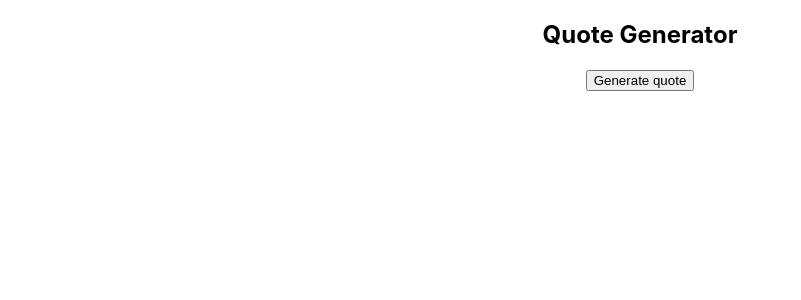
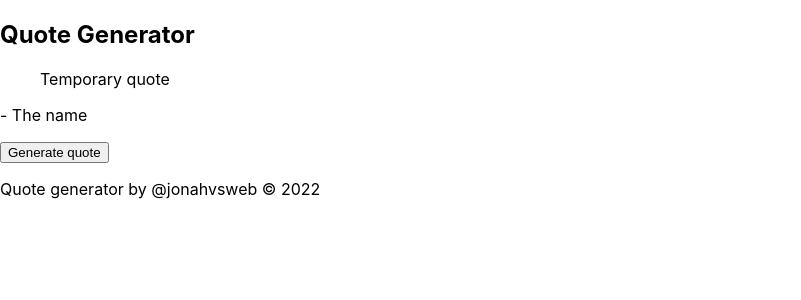
Before and after one commit to jonahvsweb/React-Quote-Gen, a JavaScript app: page / in a window 1280 px wide. Shown: the top 300 px of the page, without its empty margins (0-801 px from the left). Built offline with nearby package versions, Linux system fonts and the light colour scheme; the HTML template or start-up script is replaced by a standard one.

Commit message:
Import components to app.

```diff
--- a/src/App.js
+++ b/src/App.js
@@ -1,14 +1,15 @@
-import "./App.css";
+import Quote from "./components/Quote";
+import Footer from "./components/Footer";
 
 function App() {
   return (
     <section>
       <div className="App">
         <h1>Quote Generator</h1>
-        {}
+        <Quote />
         <button>Generate quote</button>
       </div>
-      {}
+      <Footer />
     </section>
   );
 }
```
